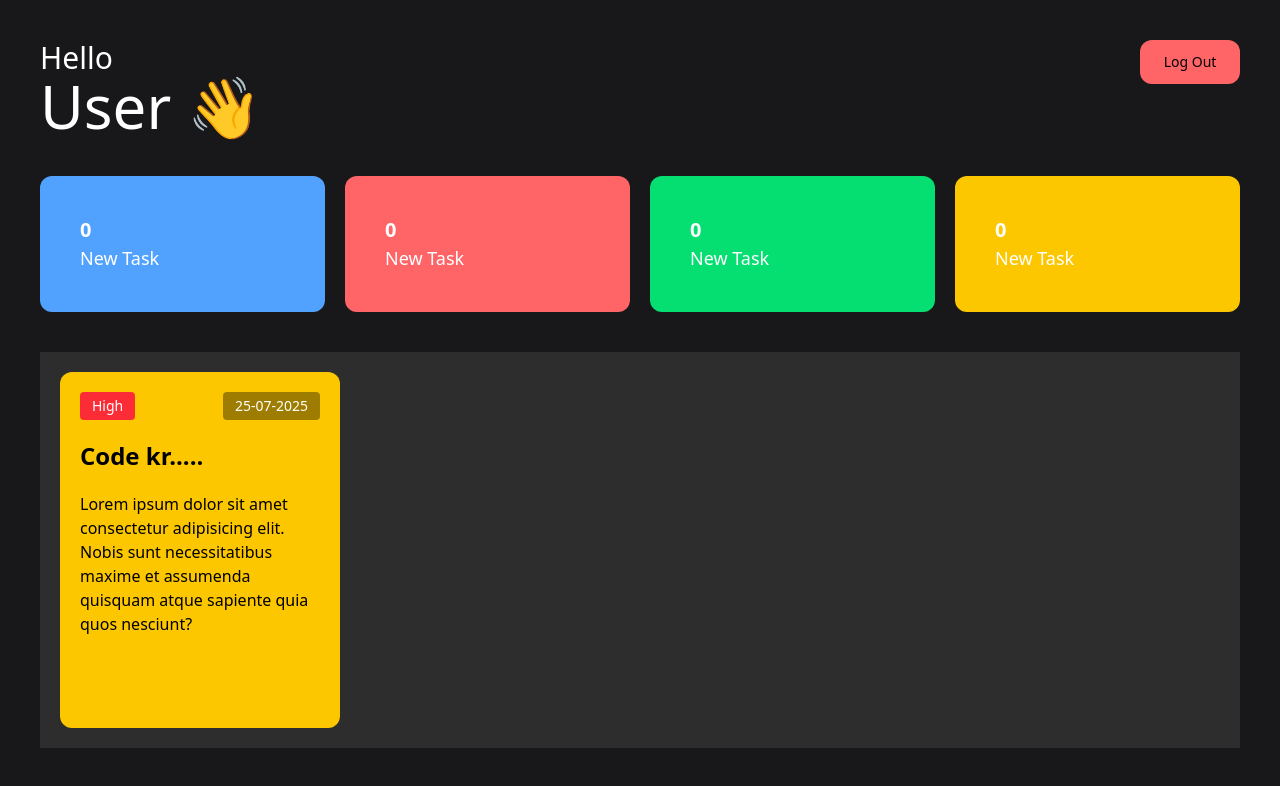
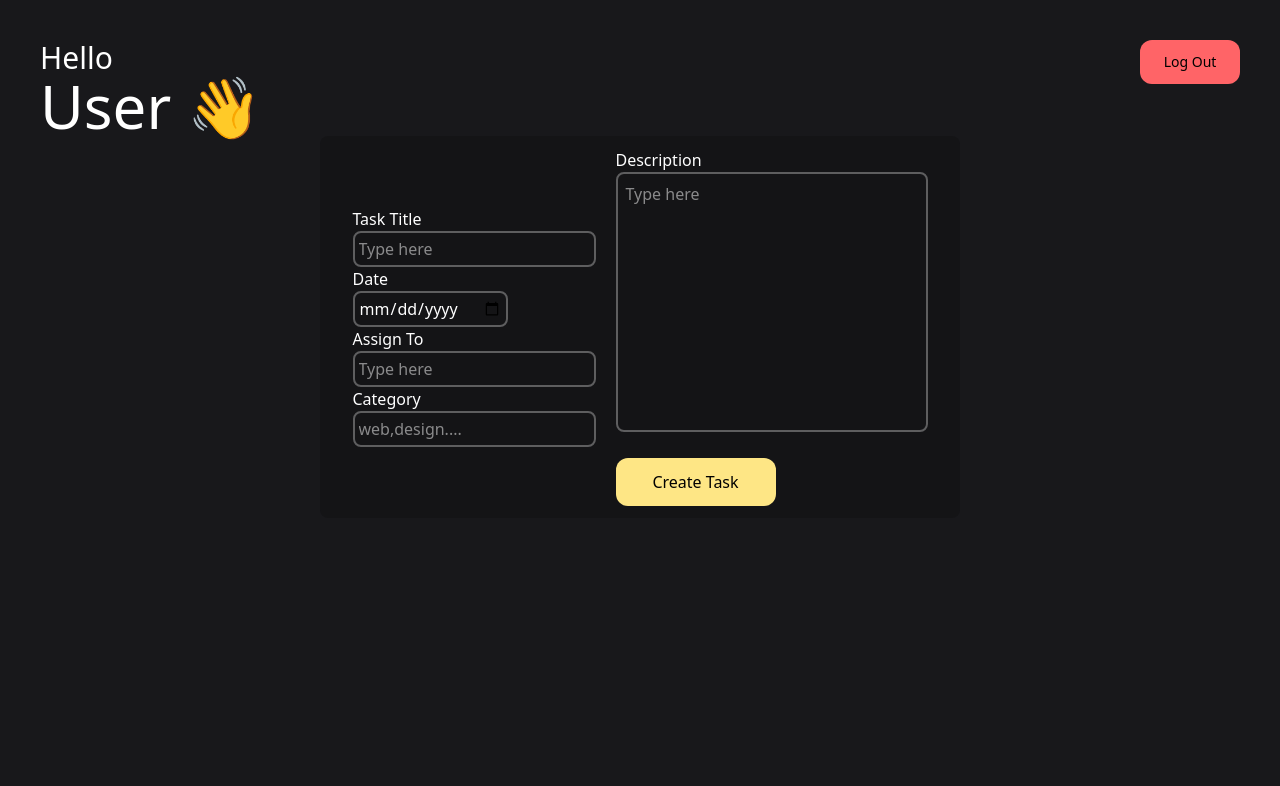
Before and after one commit to adarsh-279/MyEMS, a React (Vite) app: page / in a window 1280 px wide. Shown: the top 786 px of the page. Built offline with nearby package versions, Linux system fonts and the light colour scheme.

Commit message:
Basic Admin Dashboard

```diff
--- a/src/App.jsx
+++ b/src/App.jsx
@@ -1,12 +1,14 @@
 import React from "react";
 import Login from "./components/auth/Login";
 import EmployeeDashboard from "./components/dashboard/EmployeeDashboard";
+import AdminDashboard from "./components/dashboard/AdminDashboard";
 
 const App = () => {
   return (
     <>
       {/* <Login /> */}
-      <EmployeeDashboard />
+      {/*<EmployeeDashboard />*/}
+      <AdminDashboard />
     </>
   );
 };
--- a/src/components/dashboard/AdminDashboard.jsx
+++ b/src/components/dashboard/AdminDashboard.jsx
@@ -1,9 +1,51 @@
 import React from 'react'
+import Header from '../pages/Header'
 
 const AdminDashboard = () => {
   return (
-    <div>AdminDashboard</div>
-  )
+    <div className="p-10 w-full h-screen bg-zinc-900 text-white">
+      <Header />
+      <div className="flex items-center justify-center">
+        <div className="bg-[#00000030] px-4 py-3 rounded-lg min-h-80 w-160 flex items-center justify-center flex-col">
+          <form className="flex gap-5 items-center justify-between">
+            <div>
+              <div>
+                <h3>Task Title</h3>
+                <input type="text" placeholder="Type here" className='outline-none border-2 border-[#ffffff50] rounded-lg p-1'/>
+              </div>
+              <div>
+                <h3>Date</h3>
+                <input type="date" placeholder="Type here" className='outline-none border-2 border-[#ffffff50] rounded-lg p-1'/>
+              </div>
+              <div>
+                <h3>Assign To</h3>
+                <input type="text" placeholder="Type here" className='outline-none border-2 border-[#ffffff50] rounded-lg p-1'/>
+              </div>
+              <div>
+                <h3>Category</h3>
+                <input type="text" placeholder="web,design...." className='outline-none border-2 border-[#ffffff50] rounded-lg p-1'/>
+              </div>
+            </div>
+            <div>
+              <div>
+                <h3>Description</h3>
+                <textarea
+                  type="text"
+                  placeholder="Type here"
+                  rows="10"
+                  cols="30"
+                  className="resize-none outline-none border-2 border-[#ffffff50] rounded-lg p-2"
+                />
+              </div>
+              <button className="bg-amber-200 px-4 py-3 text-black rounded-xl w-40 mt-5">
+                Create Task
+              </button>
+            </div>
+          </form>
+        </div>
+      </div>
+    </div>
+  );
 }
 
 export default AdminDashboard
```
